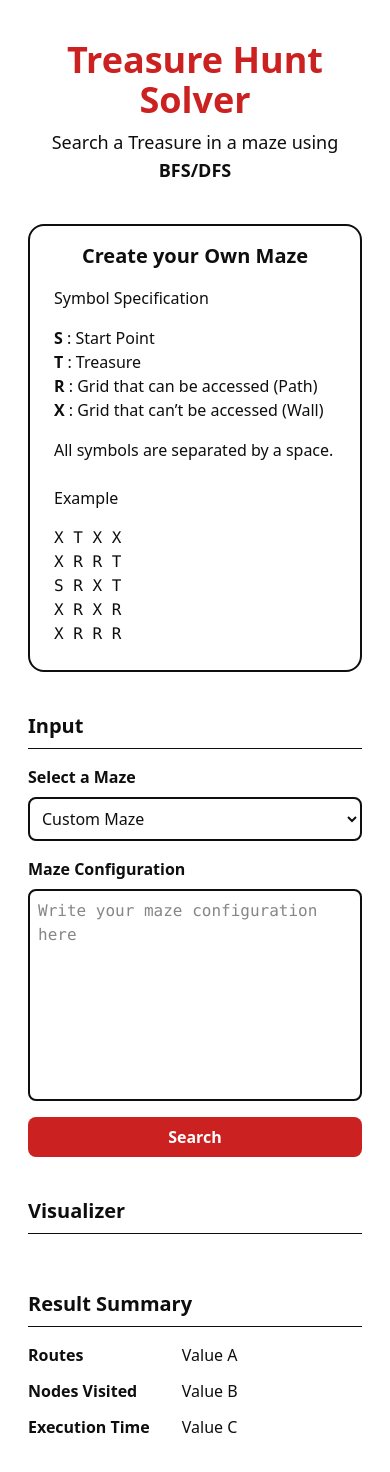
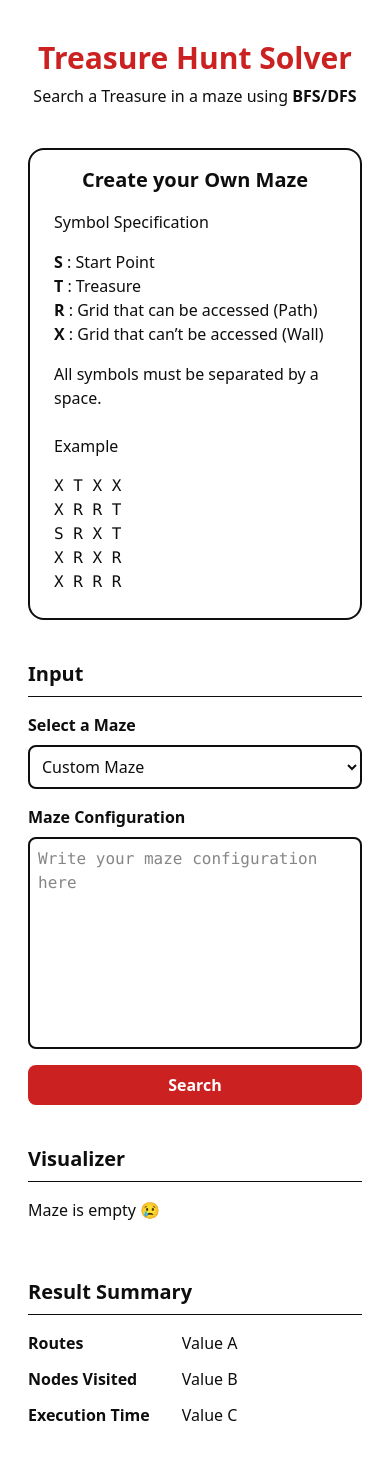
Before and after one commit to cadevue/treasure-hunt, a React (Vite) app: page / in a window 390 px wide. Shown: the top 1472 px of the page. Built offline with nearby package versions, Linux system fonts and the light colour scheme.

Commit message:
style: adjust size and feedback when maze is empty

```diff
--- a/package.json
+++ b/package.json
@@ -5,6 +5,7 @@
   "type": "module",
   "scripts": {
     "dev": "vite",
+    "host": "vite --host",
     "build": "tsc -b && vite build",
     "lint": "eslint .",
     "preview": "vite preview"
--- a/src/index.css
+++ b/src/index.css
@@ -10,7 +10,7 @@
 }
 
 h1 {
-    @apply text-4xl sm:text-5xl font-bold;
+    @apply text-3xl sm:text-4xl font-bold;
 }
 
 h2 {
--- a/src/sections/HeaderSection.tsx
+++ b/src/sections/HeaderSection.tsx
@@ -1,8 +1,10 @@
 const HeaderSection = () => {
     return (
         <header className="w-full flex flex-col items-center justify-center gap-2 sm:gap-4 text-center">
-            <h1 className="text-main-red">Treasure Hunt Solver</h1>
-            <p className="text-lg sm:text-xl">Search a Treasure in a maze using <b>BFS/DFS</b></p>
+            <h1 className="text-main-red">
+                Treasure Hunt Solver
+            </h1>
+            <p className="text-base sm:text-xl">Search a Treasure in a maze using <b>BFS/DFS</b></p>
         </header>
     )
 }
--- a/src/sections/InputSection.tsx
+++ b/src/sections/InputSection.tsx
@@ -90,7 +90,7 @@ const InputSection = ({ setMazeState }: InputSectionProps) => {
                 <select
                     name="maze"
                     id="maze"
-                    className="w-full p-2 border-2 border-main-black rounded-lg"
+                    className="w-full p-2 border-2 border-main-black rounded-lg text-base"
                     onChange={handleSelectedMazeChange}
                     defaultValue="custom"
                 >
--- a/src/sections/InstructionSection.tsx
+++ b/src/sections/InstructionSection.tsx
@@ -12,7 +12,7 @@ const InstructionSection = () => {
                 <li> <b>X</b> : Grid that can’t be accessed (Wall) </li>
             </ul>
             <h3 className="w-full text-left">
-                All symbols are separated by a space. <br/> <br/>
+                All symbols must be separated by a space. <br/> <br/>
                 Example
             </h3>
             <p className="w-full text-left font-mono">
--- a/src/sections/VisualizerSection.tsx
+++ b/src/sections/VisualizerSection.tsx
@@ -10,7 +10,11 @@ const VisualizerSection = ({ mazeState }: VisualizerSectionProps) => {
     return (
         <section className="w-full flex flex-col gap-4 items-center justify-center">
             <SectionTitle title="Visualizer" />
-            {/* <div className="w-full aspect-square bg-gray-200" /> */}
+            {
+                mazeState.length === 0 ? (
+                    <p className="w-full text-left">Maze is empty 😢</p>
+                ) : null
+            }
             <div className="grid" style={{ gridTemplateColumns: `repeat(${mazeState[0]?.length || 1}, 1fr)` }}>
                 {mazeState.map((row, rowIndex) =>
                     row.map((cell, colIndex) => (
```
